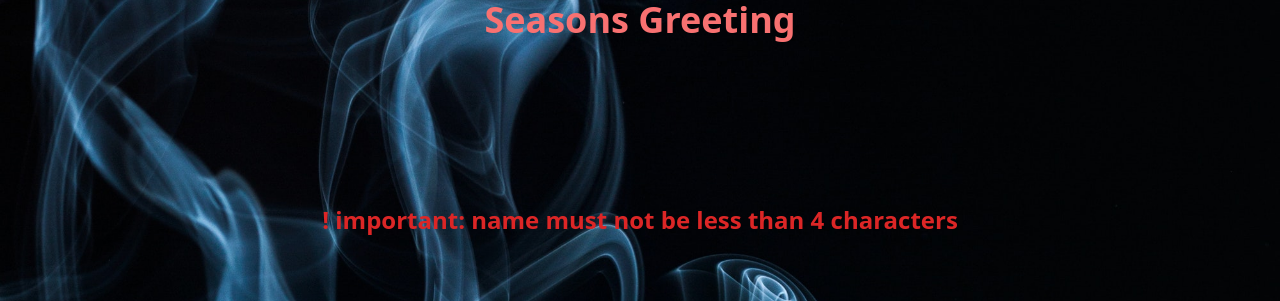
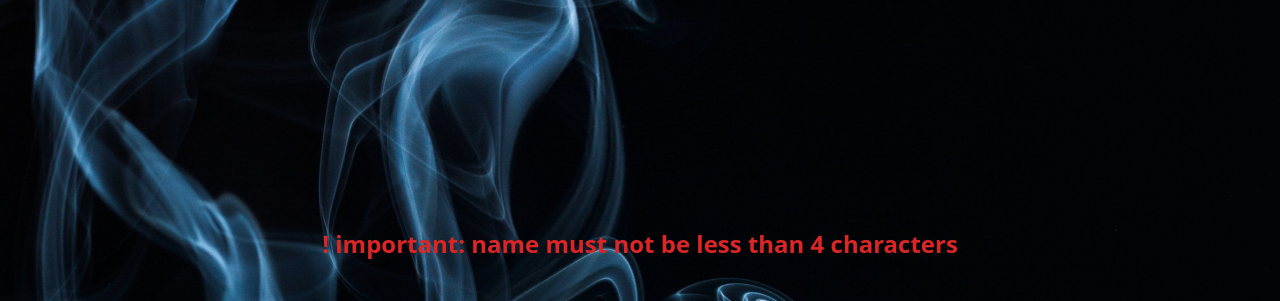
Before and after one commit to Dannie05/2023-greeting, a website: page index.html in a window 1280 px wide. Shown: the top 301 px of the page. Drawn offline with nearby package versions, Linux system fonts and the light colour scheme.

Commit message:
removed the season greeting... it wasn't compling to design

```diff
--- a/index.html
+++ b/index.html
@@ -13,7 +13,6 @@
   </head>
 
   <body>
-    <header class="text-red-400 font-bold text-center text-4xl font-sans -mb-16 greeting ">Seasons Greeting</header>
     <section class="container p-0 text-2xl">
       <p class="text-center text-red-600 -mt-16 mb-3 warning">! important: name must not be less than 4 characters</p>
       <h1 class="username text-white font-sans text-2xl font-semibold text-center mb-14"></h1>
```
